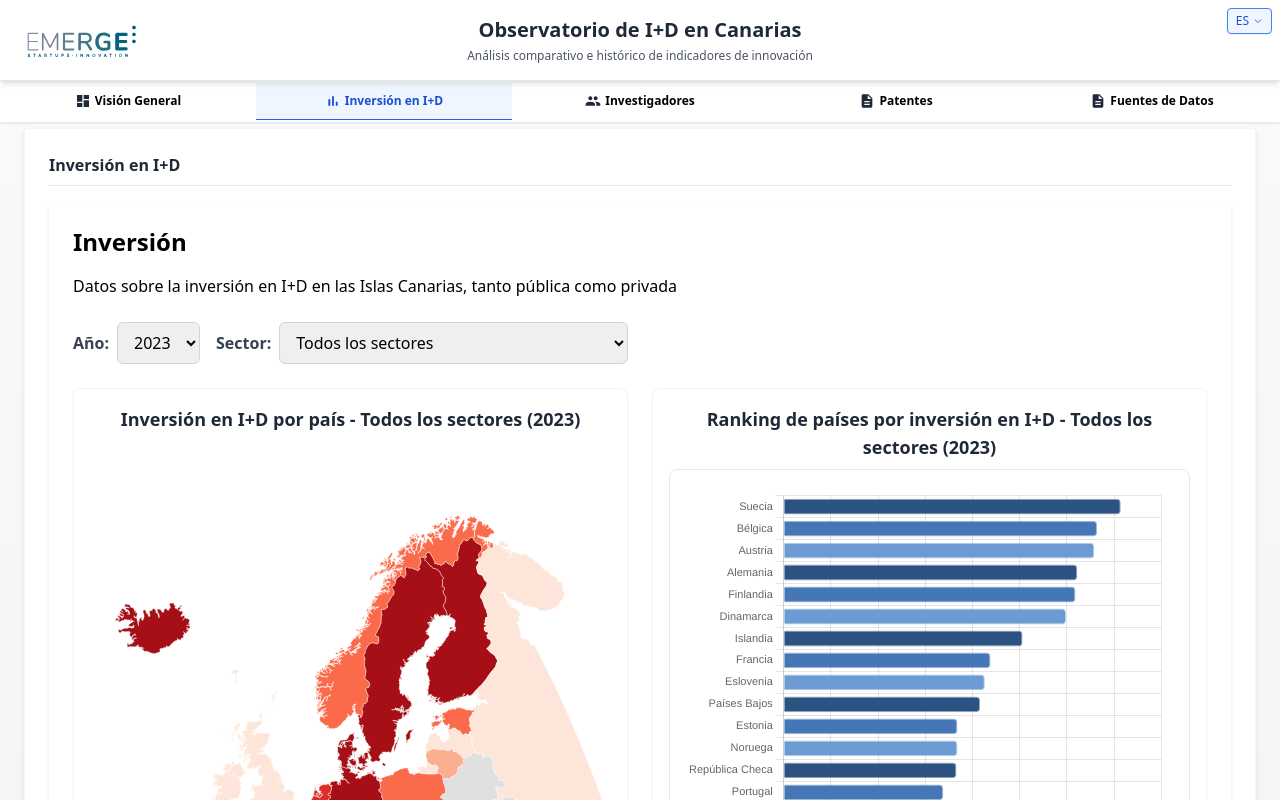
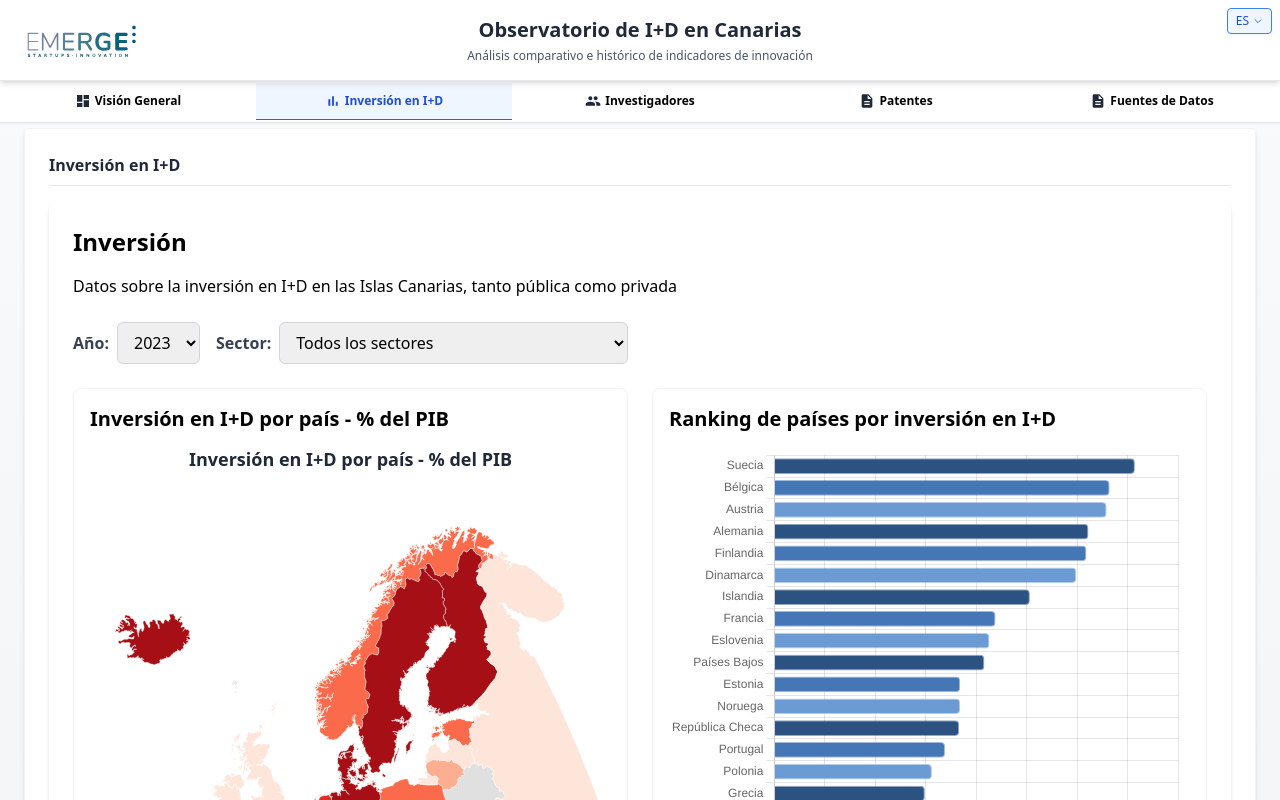
Before and after one commit to dani-rios-data/emerge, a React (Vite) app: page / in a window 1280 px wide. Both pictures are taken after a click on the item "Inversión en I+D". Shown: the top 800 px of the page. Built offline with nearby package versions, Linux system fonts and the light colour scheme.

Commit message:
Añadida internacionalización a los componentes de Investment

```diff
--- a/src/components/CountryRankingChart.tsx
+++ b/src/components/CountryRankingChart.tsx
@@ -12,6 +12,7 @@ import {
 } from 'chart.js';
 import { EuropeCSVData, rdSectors } from '../data/rdInvestment';
 import COLORS from '../utils/colors';
+import { useLanguage } from '../contexts/LanguageContext';
 
 // Registrar componentes necesarios de Chart.js
 ChartJS.register(
@@ -46,28 +47,7 @@ const CountryRankingChart: React.FC<CountryRankingChartProps> = ({
   highlightCountry,
   selectedSector = 'total'
 }) => {
-  // Textos traducidos
-  const texts = {
-    es: {
-      title: `Ranking de países por inversión en I+D (${selectedYear})`,
-      axisLabel: "% del PIB",
-      noData: "No hay datos disponibles para este año"
-    },
-    en: {
-      title: `Country Ranking by R&D Investment (${selectedYear})`,
-      axisLabel: "% of GDP",
-      noData: "No data available for this year"
-    }
-  };
-
-  const t = texts[language];
-
-  // Obtener el nombre del sector según el idioma
-  const getSectorName = () => {
-    const sector = rdSectors.find(s => s.id === selectedSector);
-    if (!sector) return language === 'es' ? 'Todos los sectores' : 'All Sectors';
-    return sector.name[language];
-  };
+  const { t } = useLanguage();
 
   // Obtener el código del sector seleccionado
   const sectorCode = rdSectors.find(s => s.id === selectedSector)?.code || '_T';
@@ -249,9 +229,9 @@ const CountryRankingChart: React.FC<CountryRankingChartProps> = ({
       x: {
         title: {
           display: true,
-          text: t.axisLabel,
+          text: t('percentageGDP'),
           font: {
-            size: 12
+            size: 14
           }
         },
         ticks: {
@@ -261,40 +241,22 @@ const CountryRankingChart: React.FC<CountryRankingChartProps> = ({
         }
       },
       y: {
-        ticks: {
-          font: {
-            size: 11
-          }
+        title: {
+          display: false
         }
       }
     }
   };
 
-  // Título personalizado con el sector
-  const sectorDisplayName = getSectorName();
-  const chartTitle = language === 'es'
-    ? `Ranking de países por inversión en I+D - ${sectorDisplayName} (${selectedYear})`
-    : `Country Ranking by R&D Investment - ${sectorDisplayName} (${selectedYear})`;
-
   return (
-    <div className="relative">
-      <div className="mb-2 text-center">
-        <h3 className="text-lg font-semibold text-gray-800">
-          {chartTitle}
-        </h3>
-      </div>
-
-      <div className="border border-gray-200 rounded-lg overflow-hidden bg-white p-4">
-        {sortedCountries.length > 0 ? (
-          <div style={{ height: '500px' }}> {/* Aumentar altura para acomodar más países */}
-            <Bar data={chartData} options={options} />
-          </div>
-        ) : (
-          <div className="flex justify-center items-center h-64 text-gray-500">
-            {t.noData}
-          </div>
-        )}
-      </div>
+    <div className="w-full h-[500px]">
+      {sortedCountries.length > 0 ? (
+        <Bar data={chartData} options={options} />
+      ) : (
+        <div className="flex justify-center items-center h-full text-gray-500">
+          {t('noDataAvailable')}
+        </div>
+      )}
     </div>
   );
 };
--- a/src/components/EuropeanRDMap.tsx
+++ b/src/components/EuropeanRDMap.tsx
@@ -3,6 +3,7 @@ import * as d3 from 'd3';
 import Papa from 'papaparse';
 import COLORS from '../utils/colors';
 import { rdSectors } from '../data/rdInvestment';
+import { useLanguage } from '../contexts/LanguageContext';
 
 // Interfaz para adaptarse a EuropeCSVData
 interface EuropeCSVData {
@@ -310,6 +311,7 @@ function getColorByValue(value: number | null): string {
 }
 
 const EuropeanRDMap: React.FC<EuropeanRDMapProps> = ({ data, selectedYear, selectedSector, language, onClick }) => {
+  const { t } = useLanguage();
   const svgRef = useRef<SVGSVGElement>(null);
   const [tooltipVisible, setTooltipVisible] = useState(false);
   const [tooltipContent, setTooltipContent] = useState({ country: '', value: null as number | null });
@@ -329,11 +331,7 @@ const EuropeanRDMap: React.FC<EuropeanRDMapProps> = ({ data, selectedYear, selec
 
   // Título del mapa según el idioma y el sector seleccionado
   const getMapTitle = () => {
-    const sectorText = getSectorName();
-
-    return language === 'es'
-      ? `Inversión en I+D por país - ${sectorText} (${selectedYear})`
-      : `R&D Investment by Country - ${sectorText} (${selectedYear})`;
+    return t('investmentMapTitle');
   };
 
   // Depurar los países disponibles en los datos
@@ -519,7 +517,7 @@ const EuropeanRDMap: React.FC<EuropeanRDMapProps> = ({ data, selectedYear, selec
       { color: RED_PALETTE.MID, label: '1.5% - 2%' },
       { color: RED_PALETTE.HIGH, label: '2% - 2.5%' },
       { color: RED_PALETTE.MAX, label: '2.5% - 3%' },
-      { color: RED_PALETTE.NULL, label: language === 'es' ? 'Sin datos' : 'No data' }
+      { color: RED_PALETTE.NULL, label: t('noData') }
     ];
 
     legend.forEach((item, i) => {
@@ -536,14 +534,14 @@ const EuropeanRDMap: React.FC<EuropeanRDMapProps> = ({ data, selectedYear, selec
         .text(item.label)
         .attr('font-size', '12px');
     });
-  }, [geojsonData, data, selectedYear, selectedSector, language, onClick]);
+  }, [geojsonData, data, selectedYear, selectedSector, language, onClick, t]);
 
   return (
     <div className="relative w-full h-full">
       {loading && (
         <div className="absolute inset-0 flex items-center justify-center bg-gray-100 bg-opacity-75">
           <p className="text-gray-600">
-            {language === 'es' ? 'Cargando mapa...' : 'Loading map...'}
+            {t('loadingMap')}
           </p>
         </div>
       )}
@@ -580,10 +578,10 @@ const EuropeanRDMap: React.FC<EuropeanRDMapProps> = ({ data, selectedYear, selec
           <p className="font-bold">{tooltipContent.country}</p>
           {tooltipContent.value !== null ? (
             <p>
-              {language === 'es' ? 'Inversión I+D' : 'R&D Investment'}: <span className="font-semibold">{tooltipContent.value.toFixed(2)}% {language === 'es' ? 'del PIB' : 'of GDP'}</span>
+              {t('rdInvestment')}: <span className="font-semibold">{tooltipContent.value.toFixed(2)}% {t('ofGDP')}</span>
             </p>
           ) : (
-            <p>{language === 'es' ? 'Sin datos' : 'No data'}</p>
+            <p>{t('noData')}</p>
           )}
         </div>
       )}
--- a/src/contexts/LanguageContext.tsx
+++ b/src/contexts/LanguageContext.tsx
@@ -29,7 +29,20 @@ const translations: Translations = {
     chartPlaceholder: "Gráfico de",
     publicSector: "Sector Público",
     privateSector: "Sector Privado",
-    developedBy: "Desarrollado por"
+    developedBy: "Desarrollado por",
+    year: "Año",
+    sector: "Sector",
+    loading: "Cargando datos...",
+    errorLoadingData: "Error al cargar datos de Europa",
+    unknownError: "Error desconocido al cargar datos",
+    investmentMapTitle: "Inversión en I+D por país - % del PIB",
+    countryRankingTitle: "Ranking de países por inversión en I+D",
+    percentageGDP: "% del PIB",
+    noDataAvailable: "No hay datos disponibles para este año",
+    loadingMap: "Cargando mapa...",
+    noData: "Sin datos",
+    rdInvestment: "Inversión I+D",
+    ofGDP: "del PIB"
   },
   en: {
     title: "R&D Observatory of Canary Islands",
@@ -49,7 +62,20 @@ const translations: Translations = {
     chartPlaceholder: "Chart of",
     publicSector: "Public Sector",
     privateSector: "Private Sector",
-    developedBy: "Developed by"
+    developedBy: "Developed by",
+    year: "Year",
+    sector: "Sector",
+    loading: "Loading data...",
+    errorLoadingData: "Error loading European data",
+    unknownError: "Unknown error loading data",
+    investmentMapTitle: "R&D Investment by country - % of GDP",
+    countryRankingTitle: "Country ranking by R&D investment",
+    percentageGDP: "% of GDP",
+    noDataAvailable: "No data available for this year",
+    loadingMap: "Loading map...",
+    noData: "No data",
+    rdInvestment: "R&D Investment",
+    ofGDP: "of GDP"
   }
 };
 
--- a/src/pages/Investment/index.tsx
+++ b/src/pages/Investment/index.tsx
@@ -38,7 +38,7 @@ const Investment: React.FC = () => {
         // Cargar datos de Europa
         const europeResponse = await fetch(DATA_PATHS.GDP_EUROPE);
         if (!europeResponse.ok) {
-          throw new Error(`Error al cargar datos de Europa: ${europeResponse.status} - ${europeResponse.statusText}`);
+          throw new Error(`${t('errorLoadingData')}: ${europeResponse.status} - ${europeResponse.statusText}`);
         }
 
         console.log("Respuesta recibida:", europeResponse.status, europeResponse.statusText);
@@ -96,7 +96,7 @@ const Investment: React.FC = () => {
         setIsLoading(false);
       } catch (err) {
         console.error('Error cargando datos:', err);
-        setError(err instanceof Error ? err.message : 'Error desconocido al cargar datos');
+        setError(err instanceof Error ? err.message : t('unknownError'));
         setIsLoading(false);
       }
     };
@@ -167,7 +167,7 @@ const Investment: React.FC = () => {
       <div className="flex flex-wrap items-center mb-6 gap-4">
         <div className="flex items-center">
           <label className="font-semibold text-gray-700 mr-2">
-            {language === 'es' ? 'Año:' : 'Year:'}
+            {t('year')}:
           </label>
           <select
             value={selectedYear}
@@ -182,7 +182,7 @@ const Investment: React.FC = () => {
 
         <div className="flex items-center">
           <label className="font-semibold text-gray-700 mr-2">
-            {language === 'es' ? 'Sector:' : 'Sector:'}
+            {t('sector')}:
           </label>
           <select
             value={getSectorId(selectedSector)}
@@ -200,7 +200,7 @@ const Investment: React.FC = () => {
 
       {isLoading ? (
         <div className="flex justify-center items-center h-64">
-          <p className="text-gray-500">{language === 'es' ? 'Cargando datos...' : 'Loading data...'}</p>
+          <p className="text-gray-500">{t('loading')}</p>
         </div>
       ) : error ? (
         <div className="bg-red-50 p-4 rounded-md border border-red-200 text-red-700">
@@ -210,6 +210,7 @@ const Investment: React.FC = () => {
         <div className="grid grid-cols-1 lg:grid-cols-2 gap-6">
           {/* Mapa de Europa */}
           <div className="bg-white rounded-lg shadow-sm p-4 border border-gray-100">
+            <h3 className="text-xl font-semibold mb-3">{t('investmentMapTitle')}</h3>
             <EuropeanRDMap
               data={europeData}
               selectedYear={selectedYear}
@@ -221,6 +222,7 @@ const Investment: React.FC = () => {
 
           {/* Gráfico de ranking de países - Usar cast seguro pues la interfaz es compatible */}
           <div className="bg-white rounded-lg shadow-sm p-4 border border-gray-100">
+            <h3 className="text-xl font-semibold mb-3">{t('countryRankingTitle')}</h3>
             <CountryRankingChart
               data={europeData as unknown as RdInvestmentEuropeCSVData[]}
               selectedYear={selectedYear}
```
